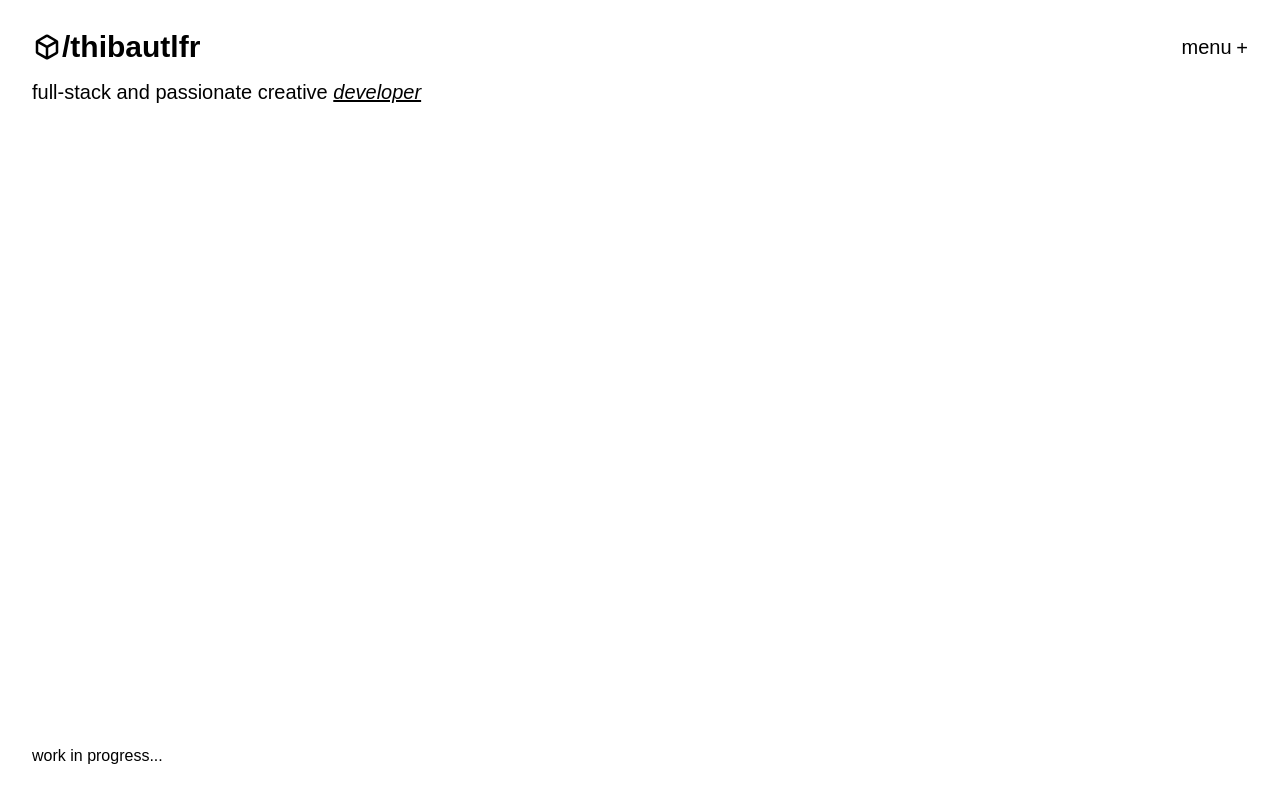
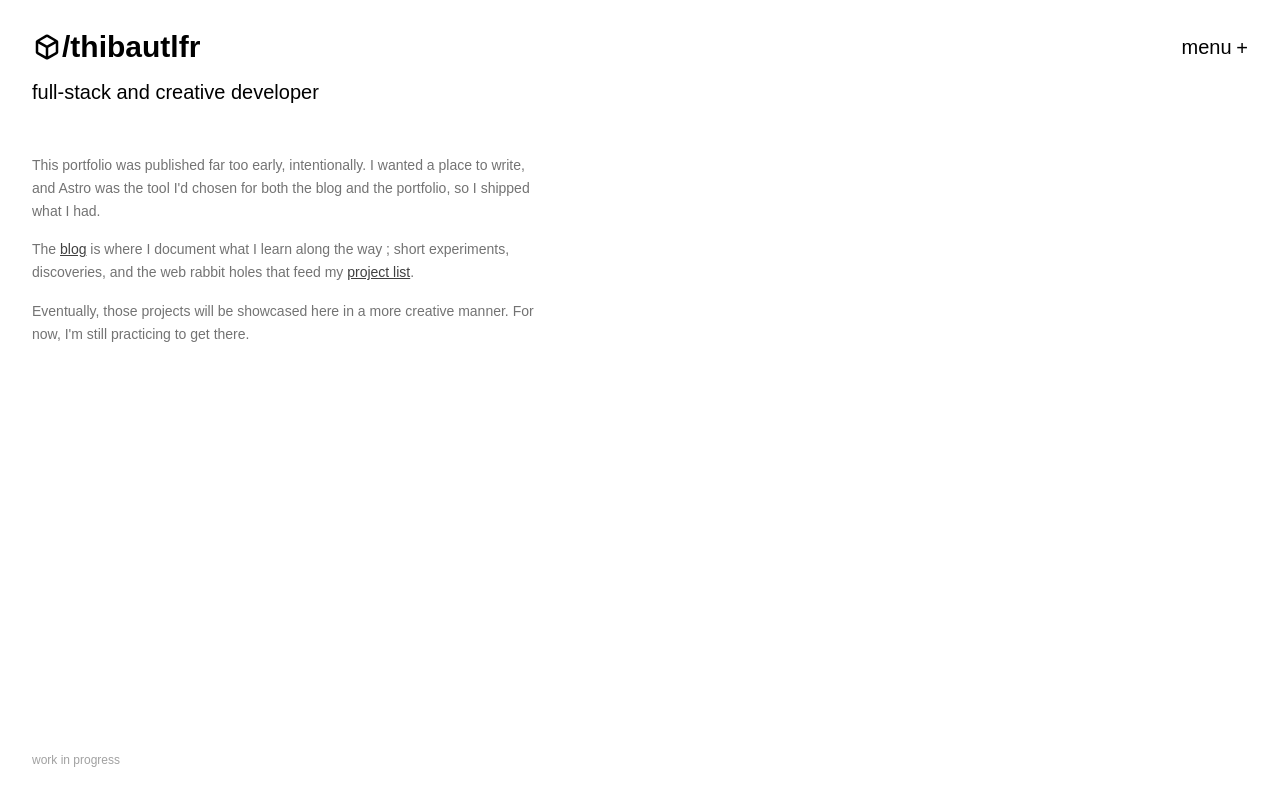
Before and after one commit to thibautlfr/portfolio, an Astro site: page / in a window 1280 px wide. Built offline with nearby package versions, Linux system fonts and the light colour scheme; Astro itself is replaced by a stand-in of ours; a web font is replaced by a local one.

Commit message:
feat: update portfolio content and improve layout for clarity and engagement

```diff
--- a/src/layouts/BaseLayout.astro
+++ b/src/layouts/BaseLayout.astro
@@ -4,7 +4,7 @@ interface Props {
   pageTitle?: string;
 }
 
-const { pageTitle = "@thibautlfr - portfolio" } = Astro.props;
+const { pageTitle = "Thibaut LEFRANCOIS - portfolio" } = Astro.props;
 ---
 
 <html lang="en">
--- a/src/pages/index.astro
+++ b/src/pages/index.astro
@@ -5,10 +5,25 @@ import BaseLayout from "@layouts/BaseLayout.astro";
 ---
 
 <BaseLayout>
-  <h2 class="text-xl">
-    full-stack and passionate creative <span class="italic underline"
-      >developer</span
-    >
-  </h2>
-  <p class="mt-auto">work in progress...</p>
+  <h2 class="text-xl">full-stack and creative developer</h2>
+
+  <div class="max-w-lg mt-12 text-sm leading-relaxed text-neutral-500">
+    <p>
+      This portfolio was published far too early, intentionally. I wanted a
+      place to write, and Astro was the tool I'd chosen for both the blog and
+      the portfolio, so I shipped what I had.
+    </p>
+    <p class="mt-4">
+      The <a href="/blog" class="underline text-neutral-700">blog</a> is where I document
+      what I learn along the way ; short experiments, discoveries, and the web rabbit
+      holes that feed my
+      <a href="/projects" class="underline text-neutral-700">project list</a>.
+    </p>
+    <p class="mt-4">
+      Eventually, those projects will be showcased here in a more creative
+      manner. For now, I'm still practicing to get there.
+    </p>
+  </div>
+
+  <p class="mt-auto text-xs text-neutral-400">work in progress</p>
 </BaseLayout>
```
Also changed, not shown: public/favicon.svg.
